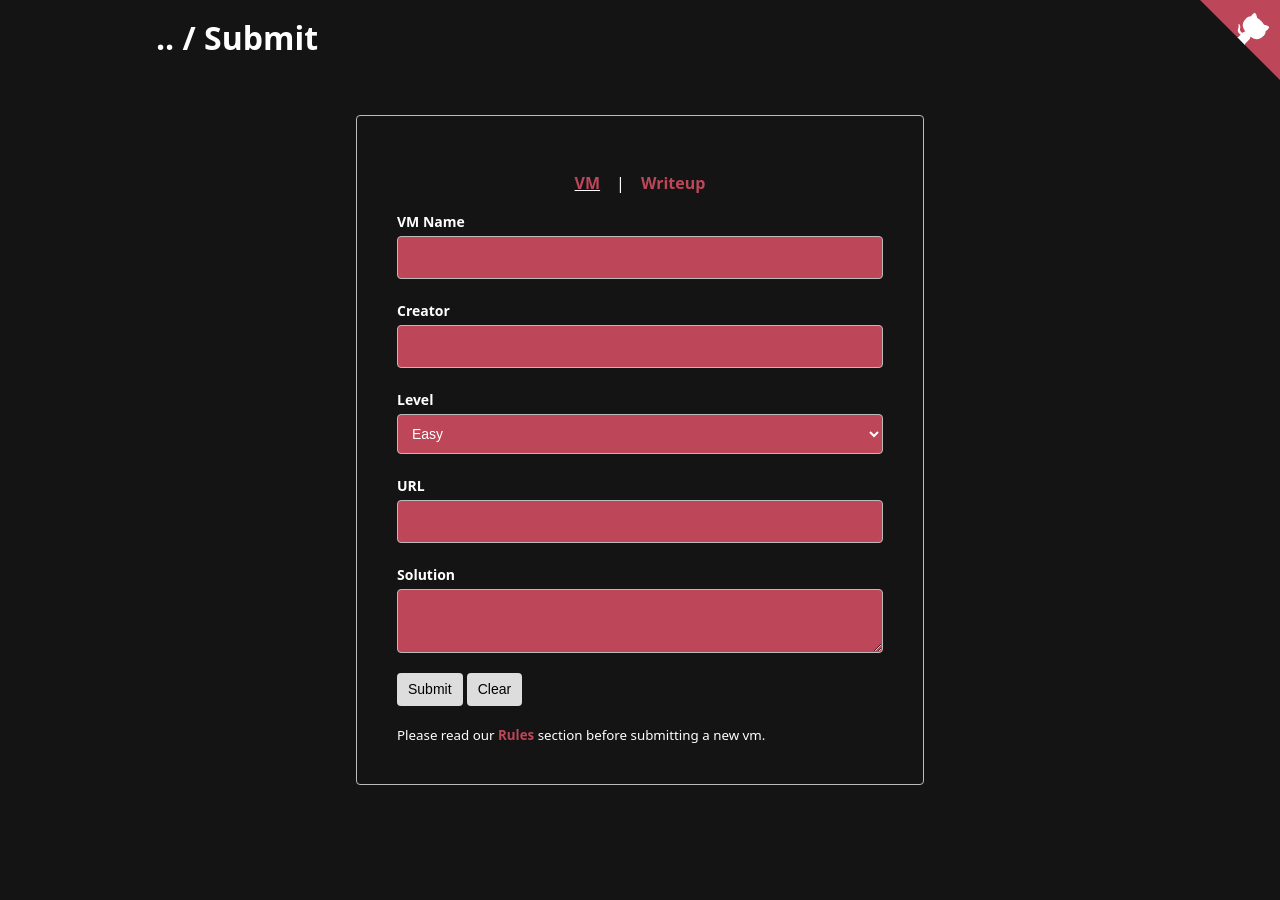
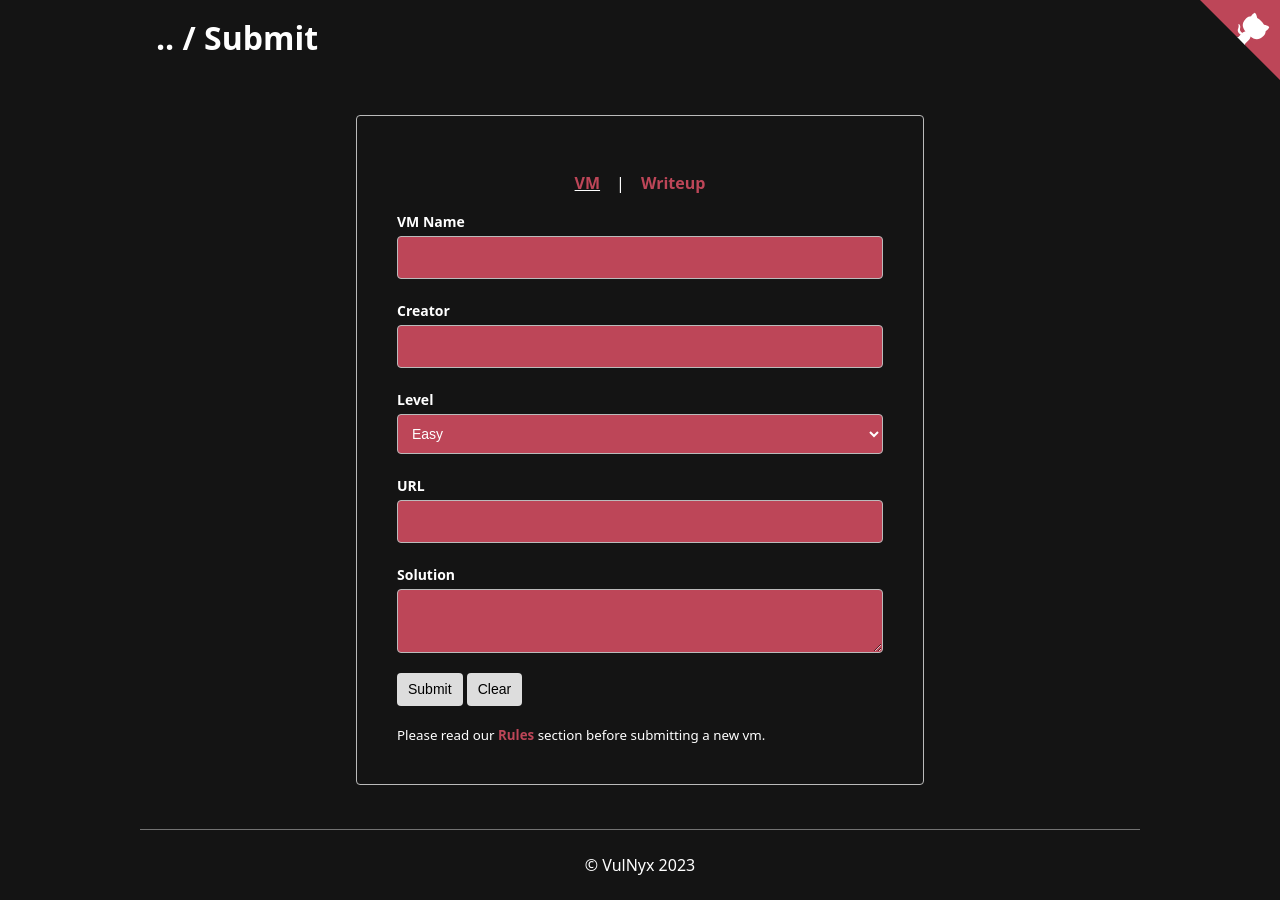
Before and after one commit to VulNyx/vulnyx, a Jekyll site: the page built from submit.md, in a window 1280 px wide. Built offline with Jekyll 4.4.1, drawn with Linux system fonts in a browser that asks for light colours.

Commit message:
Update submit.md

```diff
--- a/submit.md
+++ b/submit.md
@@ -56,3 +56,7 @@ title: Submit
   </form>
 </section>
 {% endraw %}
+
+<footer>
+  <p>© VulNyx 2023</p>
+</footer>
```
